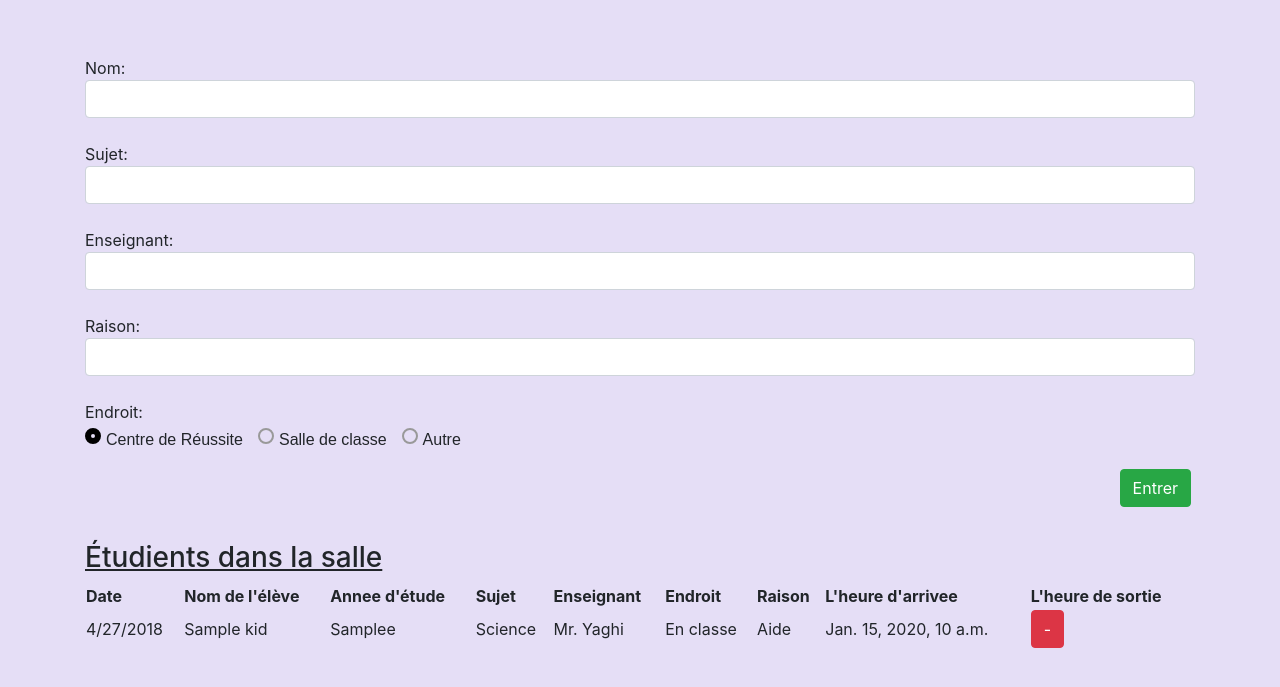
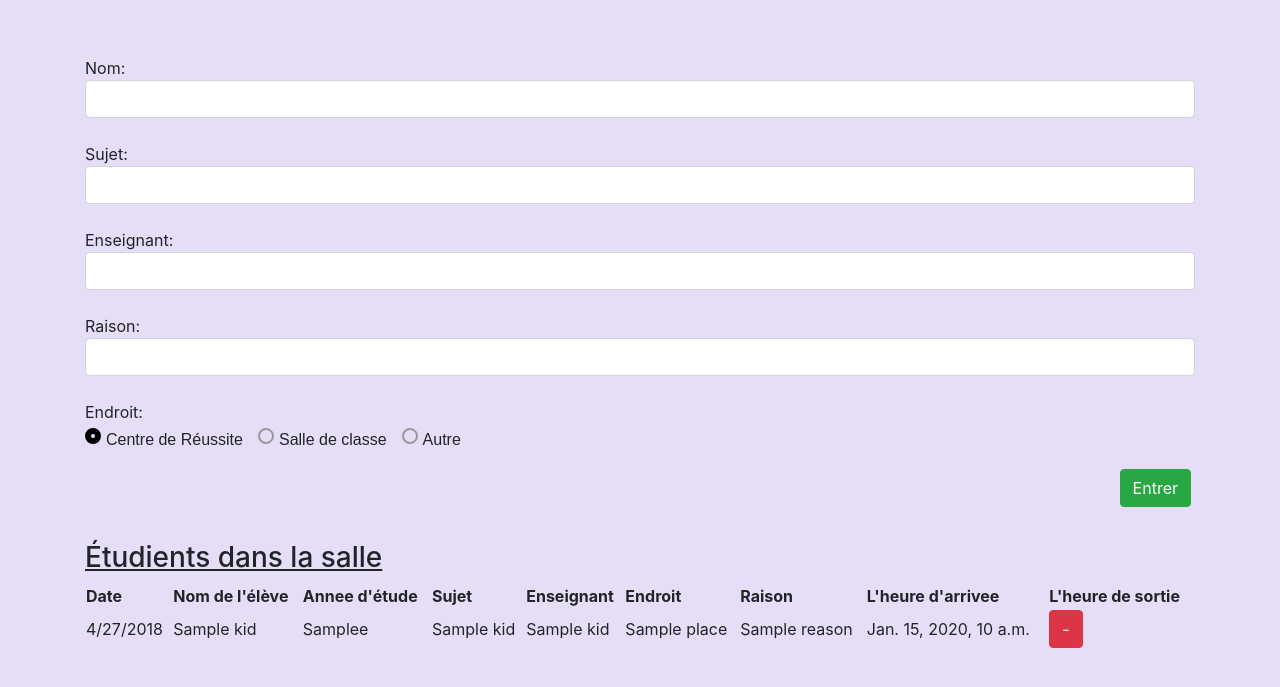
Before and after one commit to YaghiTech/Django-Attendance, a Django app: template Home/templates/Home/index.html in a window 1280 px wide. Shown: the part 57-744 px from the top of the page. Run offline with Django 3.2, Linux system fonts and the light colour scheme; data comes from the database, SQL or seed files in the repository; tables that the repository leaves empty hold one stand-in row (values such as "Sample post"); the template is opened without the code that fills it: values that come from a table or form of the project are taken from there, most other values are stand-ins (such as "Sample title", 1, 10 or a date in 2020); some libraries are stand-ins or nearby versions.

Commit message:
all info for siginin

```diff
--- a/Home/models.py
+++ b/Home/models.py
@@ -4,11 +4,17 @@ from django.db import models
 class Kid(models.Model):
 	kid_name = models.CharField(max_length=40, default='None')
 	kid_grade = models.IntegerField(default=7)
+
+	time_entered = models.DateTimeField(auto_now=True)
 	kid_signed_in = models.BooleanField(default=False)
-	time_entered = models.DateTimeField(auto_now=True)
+
+	subject = models.CharField(max_length=40, default='None')
+	place = models.CharField(max_length=40, default='None')
+	reason = models.CharField(max_length=40, default='None')
+	teacher_name = models.CharField(max_length=40, default='None')
 
 class Teacher(models.Model):
-	techer_name = models.CharField(max_length=40, default='None')
+	teacher_name = models.CharField(max_length=40, default='None')
 
 class SignIn(models.Model):
 
--- a/Home/templates/Home/index.html
+++ b/Home/templates/Home/index.html
@@ -154,15 +154,15 @@
 				  <fieldset>
 					<div class="endroit">
 					  <input type="radio" id="contactChoice1"
-					   name="contact" value="email" checked>
+					   name="place" value="Centre de Réussite" checked>
 					  <label for="contactChoice1">Centre de Réussite</label>
 
 					  <input type="radio" id="contactChoice2"
-					   name="contact" value="phone">
+					   name="place" value="Salle de classe">
 					  <label for="contactChoice2">Salle de classe</label>
 
 					  <input type="radio" id="contactChoice3"
-					   name="contact" value="mail">
+					   name="place" value="Autre">
 					  <label for="contactChoice3">Autre</label>
 					</div>
 				  </fieldset>
@@ -192,10 +192,10 @@
 						<td><script> document.write(new Date().toLocaleDateString()); </script></td>
 						<td>{{kid.kid_name}}</td>
 						<td>{{kid.kid_grade}}e</td>
-						<td>Science</td>
-						<td>Mr. Yaghi</td>
-						<td>En classe</td>
-						<td>Aide</td>
+						<td>{{kid.subject}}</td>
+						<td>{{kid.teacher_name}}</td>
+						<td>{{kid.place}}</td>
+						<td>{{kid.reason}}</td>
 						<td>{{kid.time_entered}}</td>
 				    	<td><button name="signout_{{kid.kid_id}}"  type="submit" class="btn btn-danger center-block"> - </button></td>
 
@@ -208,9 +208,9 @@
 							<td>{{sign_in.kid_name}}</td>
 							<td>{{sign_in.kid_grade}}e</td>
 							<td>{{sign_in.subject}}</td>
-							<td>Mr. Yaghi</td>
-							<td>En classe</td>
-							<td>Aide</td>
+							<td>{{sign_in.teacher_name}}</td>
+							<td>{{sign_in.place}}</td>
+							<td>{{sign_in.subject}}</td>
 							<td>{{sign_in.time_entered}}</td>
 							<td>{{sign_in.time_left}}</td>
 					</tr>
```
Also changed, not shown: Home/views.py (+9 -0 lines), Home/migrations/0014_auto_20180425_2159.py (added), Home/migrations/0015_auto_20180425_2213.py (added).
